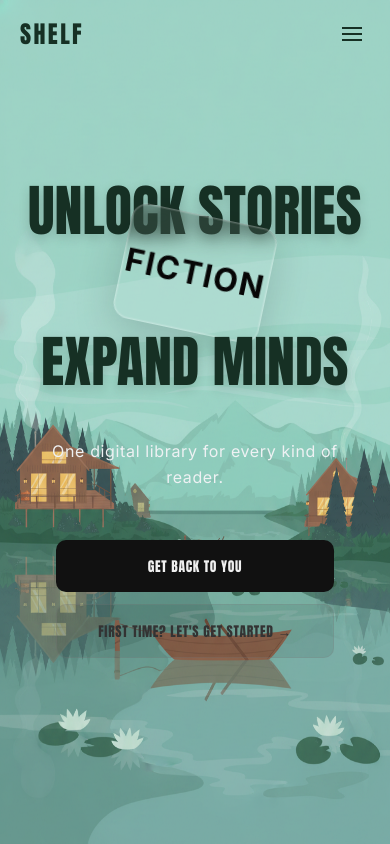
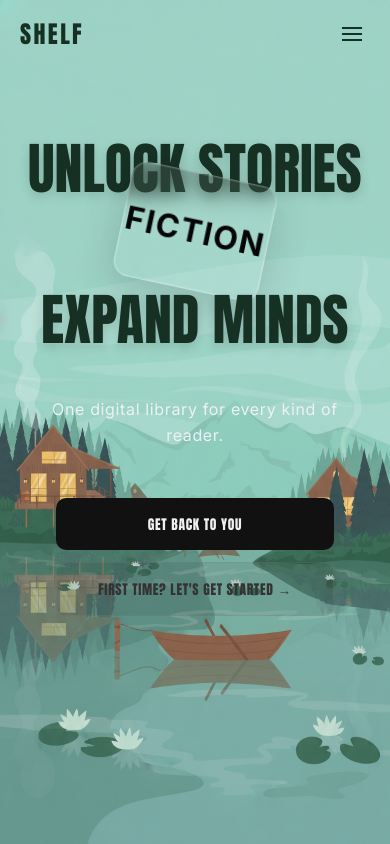
Before and after one commit to siru01/e-book, a React (Vite) app in the folder library_frontend/: page / in a window 390 px wide. Built offline with nearby package versions, Linux system fonts and the light colour scheme; a web font is replaced by a local one.

Commit message:
mobile part changes

```diff
--- a/library_frontend/package.json
+++ b/library_frontend/package.json
@@ -10,6 +10,7 @@
     "preview": "vite preview"
   },
   "dependencies": {
+    "@tailwindcss/vite": "^4.2.4",
     "@tanstack/react-query": "^5.95.2",
     "react": "^19.2.4",
     "react-dom": "^19.2.4",
@@ -26,7 +27,7 @@
     "eslint-plugin-react-refresh": "^0.5.2",
     "globals": "^17.4.0",
     "postcss": "^8.5.8",
-    "tailwindcss": "^4.2.2",
+    "tailwindcss": "^4.2.4",
     "vite": "^8.0.1"
   }
 }
--- a/library_frontend/src/pages/HomePage.css
+++ b/library_frontend/src/pages/HomePage.css
@@ -145,7 +145,8 @@
 .shelf-hero {
   position: sticky;
   top: 0;
-  height: 110vh;
+  height: 100vh;
+  height: 100dvh; /* Dynamic viewport height for mobile */
   z-index: 5;
   display: flex;
   flex-direction: column;
@@ -155,6 +156,8 @@
   padding: 40px 24px 48px;
   gap: 32px;
   overflow: hidden; /* Prevent zoomed glass from causing scrollbars */
+  transform: translateZ(0); /* Force GPU acceleration to prevent sticky jitter */
+  will-change: transform;
 }
 
 /* ── Second Page Content ── */
--- a/library_frontend/src/pages/Homepage.jsx
+++ b/library_frontend/src/pages/Homepage.jsx
@@ -30,8 +30,9 @@ export default function HomePage() {
 
     const updateScroll = () => {
       const scrolled = container.scrollTop;
-      // Total scroll distance for the transition is 1000px
-      const progress = Math.min(scrolled / 1000, 1);
+      // Total scroll distance for the transition is dynamically calculated
+      const maxScroll = container.scrollHeight - container.clientHeight;
+      const progress = maxScroll > 0 ? Math.min(scrolled / maxScroll, 1) : 0;
 
       if (scrolled > 10) {
         container.classList.add('is-scrolling');
```
Also changed, not shown: library_frontend/src/index.css (line endings or trailing spaces), 1 other file (tests, documents, lock files or other folders).
